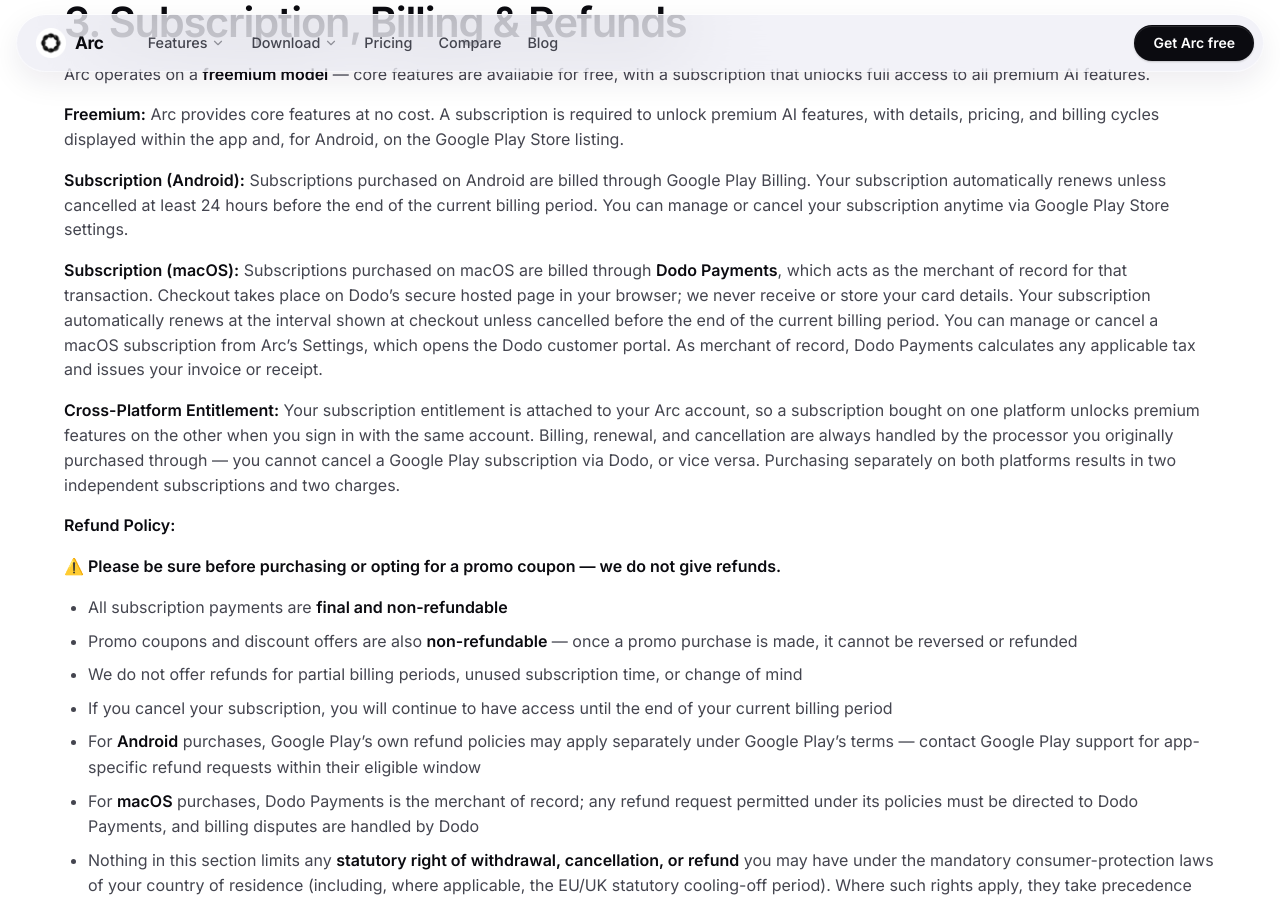
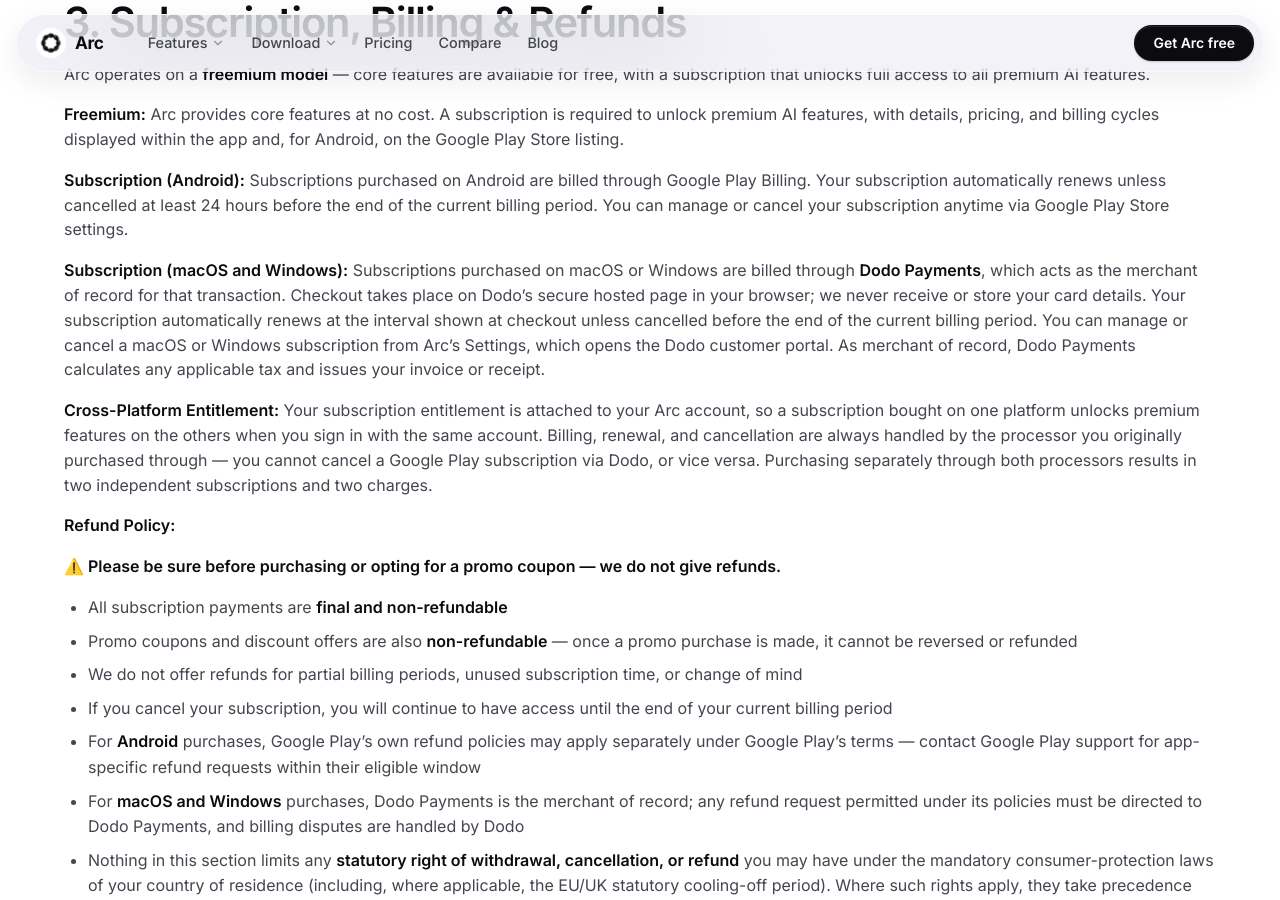
Before and after one commit to rethink-hub/arc, a Jekyll site: the page built from terms.md, in a window 1280 px wide and 900 px high, scrolled down 2244 px. Built offline with Jekyll 4.4.1, drawn with Linux system fonts in a browser that asks for light colours; some of the changed text lies outside the part shown.

Commit message:
Terms: Windows billing/refunds same as macOS (Dodo); trim long titles and descriptions flagged by audit
Co-Authored-By: Claude Opus 5.5 <noreply@anthropic.com>

```diff
--- a/terms.md
+++ b/terms.md
@@ -89,9 +89,9 @@ Arc operates on a **freemium model** — core features are available for free, w
 
 **Subscription (Android):** Subscriptions purchased on Android are billed through Google Play Billing. Your subscription automatically renews unless cancelled at least 24 hours before the end of the current billing period. You can manage or cancel your subscription anytime via Google Play Store settings.
 
-**Subscription (macOS):** Subscriptions purchased on macOS are billed through **Dodo Payments**, which acts as the merchant of record for that transaction. Checkout takes place on Dodo's secure hosted page in your browser; we never receive or store your card details. Your subscription automatically renews at the interval shown at checkout unless cancelled before the end of the current billing period. You can manage or cancel a macOS subscription from Arc's Settings, which opens the Dodo customer portal. As merchant of record, Dodo Payments calculates any applicable tax and issues your invoice or receipt.
+**Subscription (macOS and Windows):** Subscriptions purchased on macOS or Windows are billed through **Dodo Payments**, which acts as the merchant of record for that transaction. Checkout takes place on Dodo's secure hosted page in your browser; we never receive or store your card details. Your subscription automatically renews at the interval shown at checkout unless cancelled before the end of the current billing period. You can manage or cancel a macOS or Windows subscription from Arc's Settings, which opens the Dodo customer portal. As merchant of record, Dodo Payments calculates any applicable tax and issues your invoice or receipt.
 
-**Cross-Platform Entitlement:** Your subscription entitlement is attached to your Arc account, so a subscription bought on one platform unlocks premium features on the other when you sign in with the same account. Billing, renewal, and cancellation are always handled by the processor you originally purchased through — you cannot cancel a Google Play subscription via Dodo, or vice versa. Purchasing separately on both platforms results in two independent subscriptions and two charges.
+**Cross-Platform Entitlement:** Your subscription entitlement is attached to your Arc account, so a subscription bought on one platform unlocks premium features on the others when you sign in with the same account. Billing, renewal, and cancellation are always handled by the processor you originally purchased through — you cannot cancel a Google Play subscription via Dodo, or vice versa. Purchasing separately through both processors results in two independent subscriptions and two charges.
 
 **Refund Policy:**
 
@@ -102,7 +102,7 @@ Arc operates on a **freemium model** — core features are available for free, w
 * We do not offer refunds for partial billing periods, unused subscription time, or change of mind
 * If you cancel your subscription, you will continue to have access until the end of your current billing period
 * For **Android** purchases, Google Play's own refund policies may apply separately under Google Play's terms — contact Google Play support for app-specific refund requests within their eligible window
-* For **macOS** purchases, Dodo Payments is the merchant of record; any refund request permitted under its policies must be directed to Dodo Payments, and billing disputes are handled by Dodo
+* For **macOS and Windows** purchases, Dodo Payments is the merchant of record; any refund request permitted under its policies must be directed to Dodo Payments, and billing disputes are handled by Dodo
 * Nothing in this section limits any **statutory right of withdrawal, cancellation, or refund** you may have under the mandatory consumer-protection laws of your country of residence (including, where applicable, the EU/UK statutory cooling-off period). Where such rights apply, they take precedence over this no-refund policy
 * By purchasing a subscription or using a promo coupon, you acknowledge and agree to this no-refund policy, subject to the statutory rights noted above
 
```
Also changed, not shown: other parts of terms.md (+3 -3 lines), blog.md (+2 -2 lines), index.md (+1 -1 lines), personal-ai-assistant.md (+1 -1 lines), privacy.md (+1 -1 lines), smart-extract.md (+1 -1 lines).
